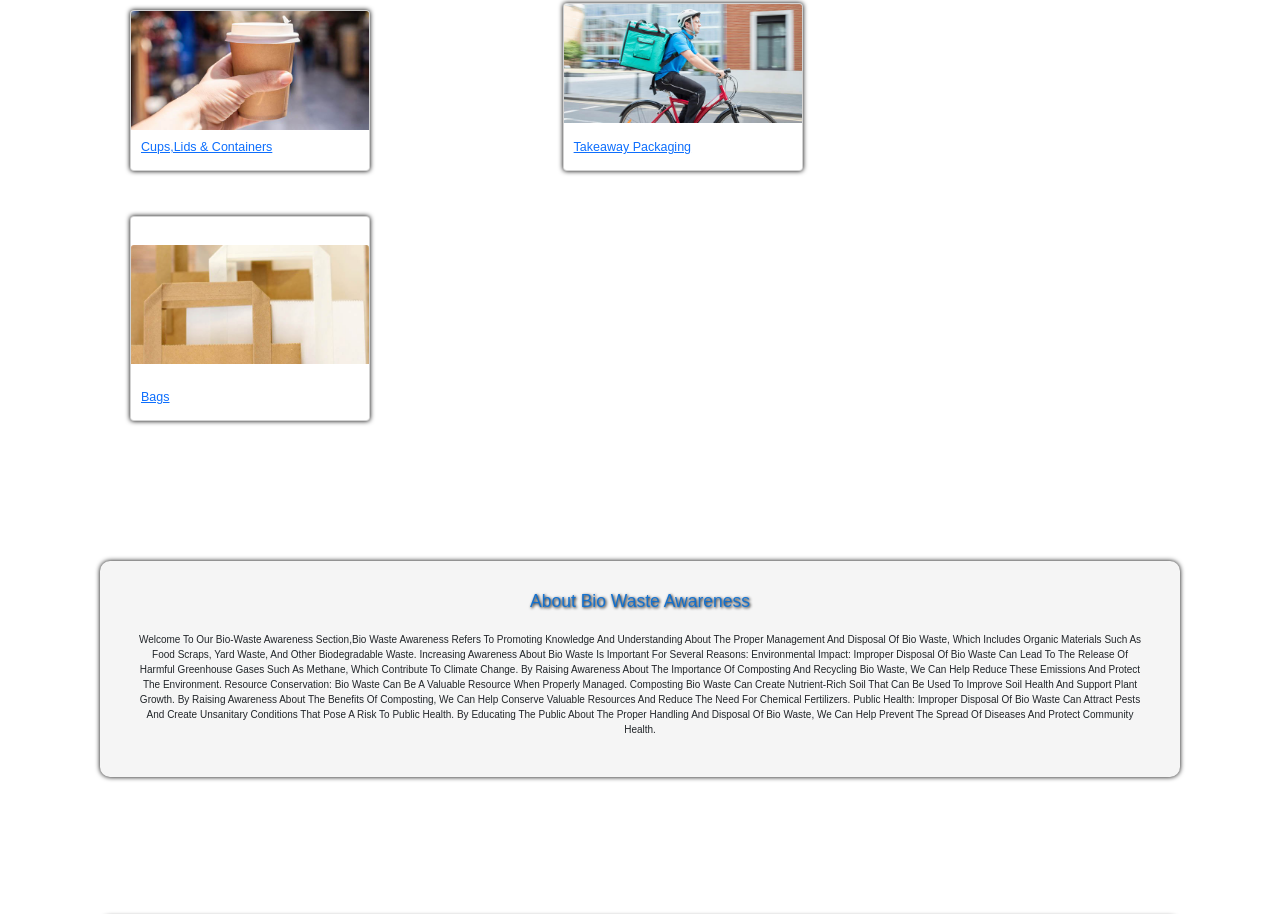
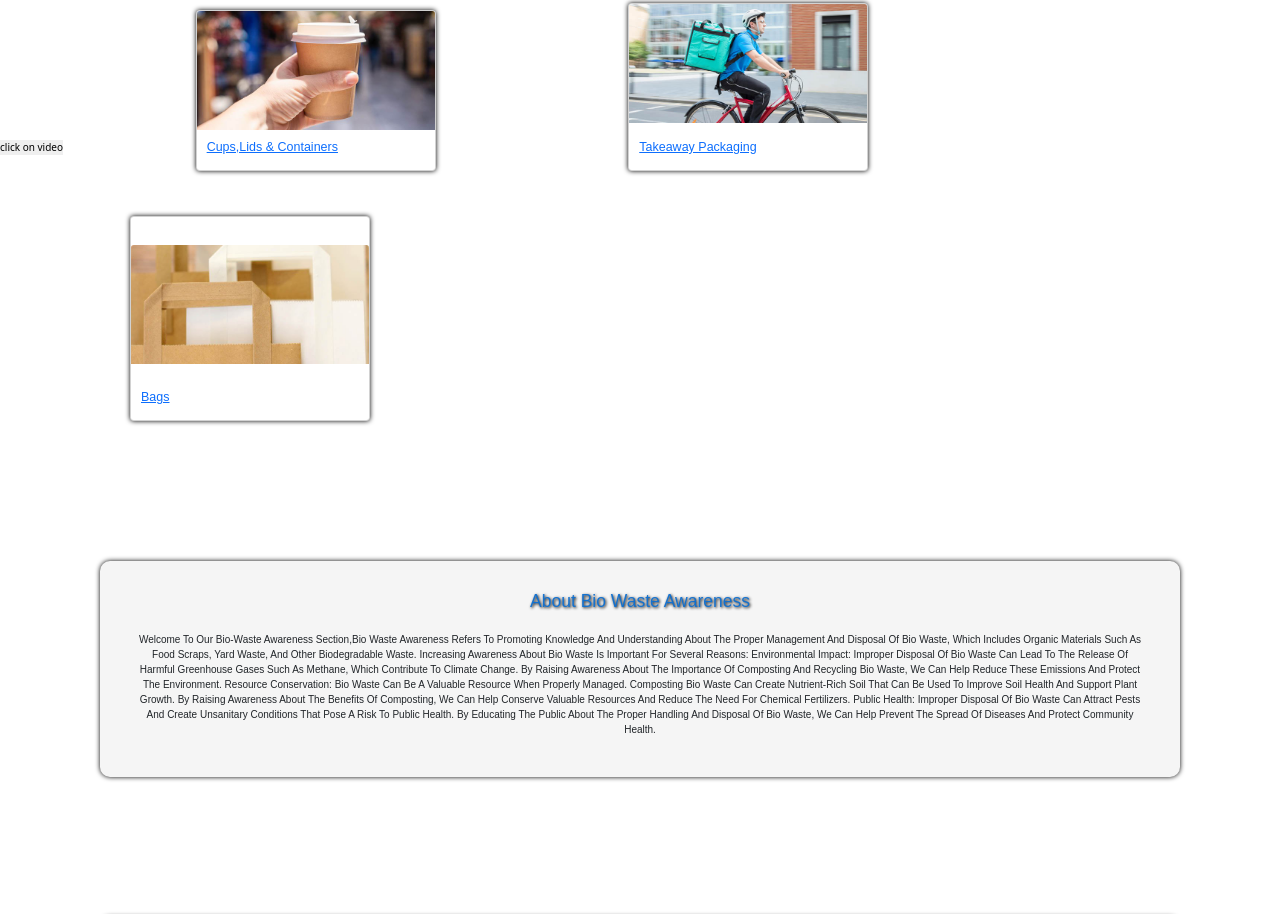
Before and after one commit to adityaramesh1507/BIO-PACKS, a plain HTML site: page index.html in a window 1280 px wide. Shown: the part 903-1817 px from the top of the page. Drawn offline with nearby package versions, Linux system fonts and the light colour scheme; files whose address does not match are found by name.

Commit message:
index.html

```diff
--- a/index.html
+++ b/index.html
@@ -77,6 +77,8 @@
         >
       </i>
     </section>
+
+<button> <a href="https://ai.invideo.io/watch/wpLpOFXglP-"> </a>  click on video </button>
 
     <div
       class="card"
```
